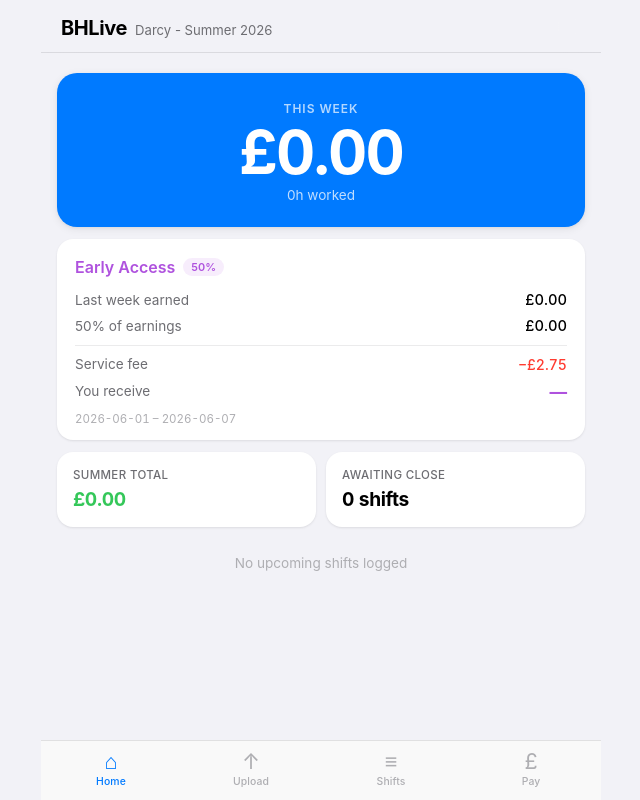
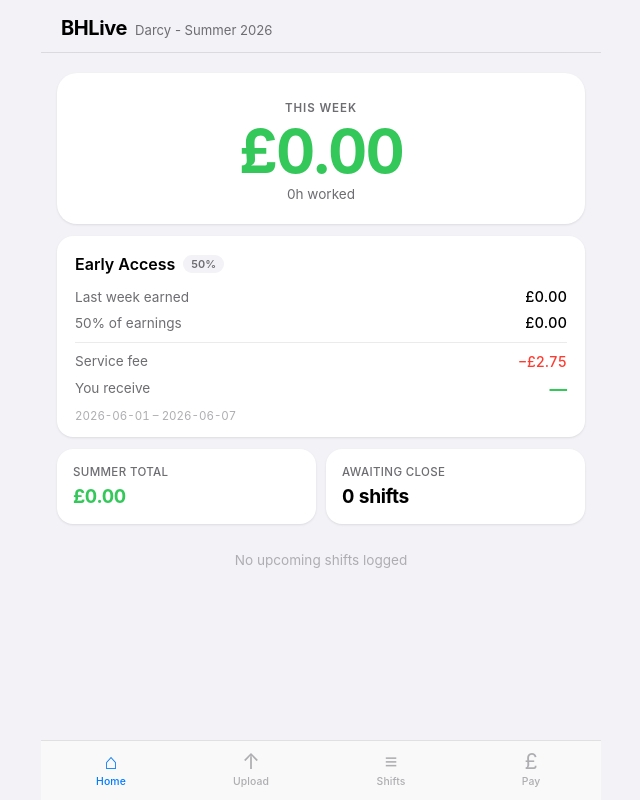
Before and after one commit to jetblick/rota--tracker-darcy, a React (Vite) app: page / in a window 1280 px wide. Shown: the whole page, without its empty margins (319-959 px from the left). Built offline with nearby package versions, Linux system fonts and the light colour scheme.

Commit message:
Simplify colours — green for money, orange for pending, neutral everything else

```diff
--- a/src/components/ShiftCard.jsx
+++ b/src/components/ShiftCard.jsx
@@ -5,10 +5,10 @@ import s from './ShiftCard.module.css'
 export const SHIFT_TYPES = ['Terrace', 'Bistro', 'BIC Show', 'PAV Show']
 
 const TYPE_COLOURS = {
-  'Terrace':  { bg: 'rgba(255,149,0,0.1)',    text: '#FF9500' },
-  'Bistro':   { bg: 'rgba(52,199,89,0.1)',    text: '#34C759' },
-  'BIC Show': { bg: 'rgba(175,82,222,0.1)',   text: '#AF52DE' },
-  'PAV Show': { bg: 'rgba(0,122,255,0.08)',   text: '#007AFF' },
+  'Terrace':  { bg: 'rgba(60,60,67,0.08)', text: '#3C3C43' },
+  'Bistro':   { bg: 'rgba(60,60,67,0.08)', text: '#3C3C43' },
+  'BIC Show': { bg: 'rgba(60,60,67,0.08)', text: '#3C3C43' },
+  'PAV Show': { bg: 'rgba(60,60,67,0.08)', text: '#3C3C43' },
 }
 
 export default function ShiftCard({ shift, onLogFinish, onDelete, onUpdateBreak, onUpdateType }) {
--- a/src/components/ShiftCard.module.css
+++ b/src/components/ShiftCard.module.css
@@ -64,8 +64,8 @@
 .loc {
   font-size: 0.72rem;
   font-weight: 600;
-  background: var(--blue-bg);
-  color: var(--blue);
+  background: var(--bg);
+  color: var(--text3);
   padding: 3px 9px;
   border-radius: 20px;
 }
--- a/src/tabs/HomeTab.module.css
+++ b/src/tabs/HomeTab.module.css
@@ -7,16 +7,16 @@
 
 /* ── This Week hero ───────────────────────────────── */
 .hero {
-  background: var(--blue);
+  background: var(--card);
   border-radius: var(--r-xl);
-  padding: 28px 24px 24px;
+  padding: 28px 24px 22px;
   text-align: center;
-  box-shadow: var(--shadow);
+  box-shadow: var(--shadow-sm);
 }
 .heroLabel {
-  font-size: 0.75rem;
+  font-size: 0.72rem;
   font-weight: 600;
-  color: rgba(255,255,255,0.7);
+  color: var(--text3);
   letter-spacing: 0.08em;
   text-transform: uppercase;
   margin-bottom: 6px;
@@ -24,7 +24,7 @@
 .heroEarnings {
   font-size: 3.8rem;
   font-weight: 700;
-  color: #fff;
+  color: var(--green);
   letter-spacing: -0.03em;
   line-height: 1;
   font-variant-numeric: tabular-nums;
@@ -32,8 +32,7 @@
 }
 .heroHours {
   font-size: 0.85rem;
-  color: rgba(255,255,255,0.75);
-  font-weight: 400;
+  color: var(--text3);
 }
 
 /* ── Early Access ─────────────────────────────────── */
@@ -52,13 +51,13 @@
 .earlyLabel {
   font-size: 1rem;
   font-weight: 600;
-  color: var(--purple);
+  color: var(--text);
 }
 .earlyBadge {
   font-size: 0.68rem;
   font-weight: 600;
-  background: var(--purple-bg);
-  color: var(--purple);
+  background: var(--bg);
+  color: var(--text3);
   border-radius: 20px;
   padding: 2px 8px;
 }
@@ -92,7 +91,7 @@
   font-size: 1.1rem;
   font-weight: 700;
   font-variant-numeric: tabular-nums;
-  color: var(--purple);
+  color: var(--green);
 }
 .earlyRowDivider {
   height: 1px;
@@ -170,8 +169,8 @@
 .nextLoc {
   font-size: 0.72rem;
   font-weight: 600;
-  background: var(--blue-bg);
-  color: var(--blue);
+  background: var(--bg);
+  color: var(--text3);
   padding: 3px 9px;
   border-radius: 20px;
 }
--- a/src/tabs/PayTab.jsx
+++ b/src/tabs/PayTab.jsx
@@ -60,7 +60,7 @@ export default function PayTab({ shifts }) {
   const weekBars = weekBuckets.map(([ws, ws_shifts]) => ({
     label: weekLabel(ws),
     value: totalEarnings(ws_shifts),
-    color: 'var(--blue)',
+    color: 'var(--green)',
   }))
 
   return (
--- a/src/tabs/PayTab.module.css
+++ b/src/tabs/PayTab.module.css
@@ -7,16 +7,16 @@
 
 /* ── Hero ─────────────────────────────────────────── */
 .hero {
-  background: var(--green);
+  background: var(--card);
   border-radius: var(--r-xl);
   padding: 28px 24px 22px;
   text-align: center;
-  box-shadow: var(--shadow);
+  box-shadow: var(--shadow-sm);
 }
 .heroLabel {
   font-size: 0.72rem;
   font-weight: 600;
-  color: rgba(255,255,255,0.75);
+  color: var(--text3);
   letter-spacing: 0.08em;
   text-transform: uppercase;
   margin-bottom: 6px;
@@ -24,7 +24,7 @@
 .heroAmount {
   font-size: 3.8rem;
   font-weight: 700;
-  color: #fff;
+  color: var(--green);
   letter-spacing: -0.03em;
   line-height: 1;
   font-variant-numeric: tabular-nums;
@@ -32,7 +32,7 @@
 }
 .heroHours {
   font-size: 0.82rem;
-  color: rgba(255,255,255,0.75);
+  color: var(--text3);
 }
 
 /* ── Early Access ─────────────────────────────────── */
@@ -54,7 +54,7 @@
 .earlyTitle {
   font-weight: 700;
   font-size: 0.95rem;
-  color: var(--purple);
+  color: var(--text);
 }
 .earlyMeta {
   font-size: 0.72rem;
@@ -76,7 +76,7 @@
   font-size: 1.2rem;
   font-weight: 700;
   font-variant-numeric: tabular-nums;
-  color: var(--purple);
+  color: var(--green);
   letter-spacing: -0.02em;
 }
 
@@ -141,20 +141,20 @@
   justify-content: space-between;
   align-items: center;
   padding: 10px 18px;
-  background: var(--purple-bg);
+  background: var(--bg);
   border-top: 1px solid var(--border);
   border-bottom: 1px solid var(--border);
 }
 .earlyLabel2 {
   font-size: 0.8rem;
   font-weight: 500;
-  color: var(--purple);
+  color: var(--text3);
 }
 .earlyAmt {
   font-size: 0.92rem;
   font-weight: 700;
   font-variant-numeric: tabular-nums;
-  color: var(--purple);
+  color: var(--text);
 }
 
 .periodShifts { display: flex; flex-direction: column; }
```
